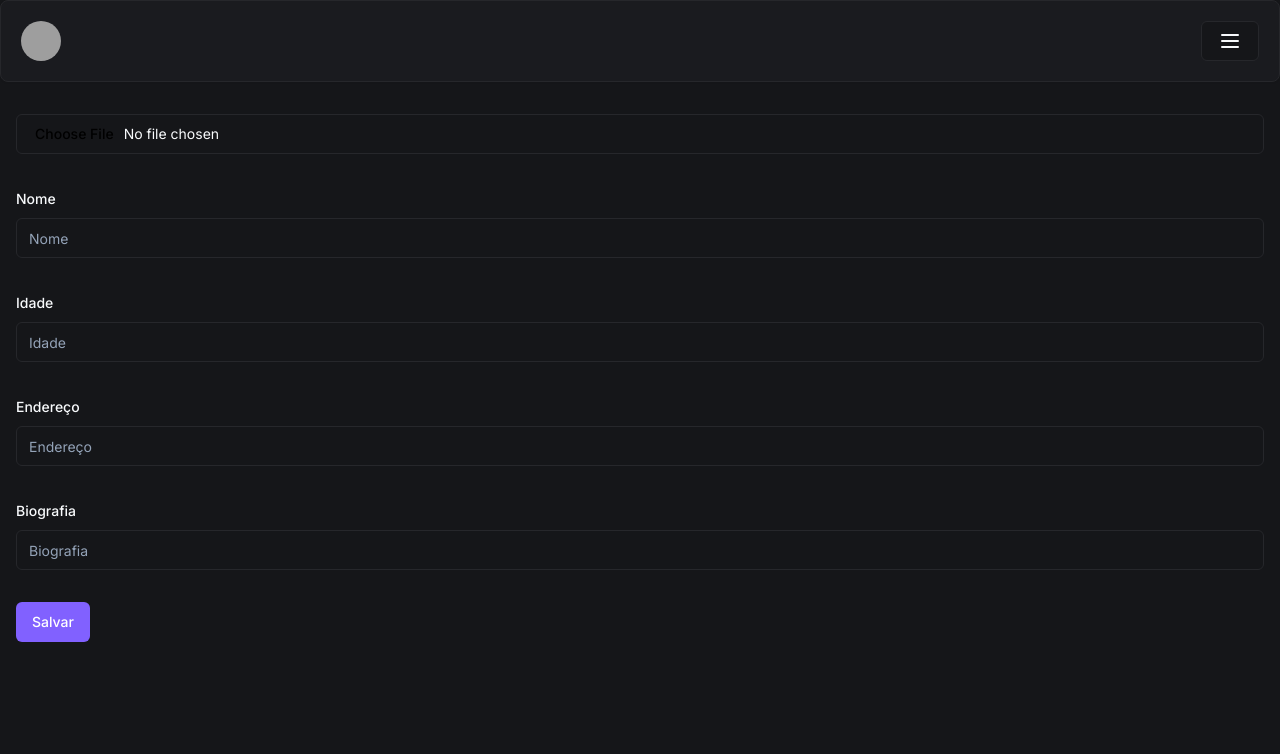
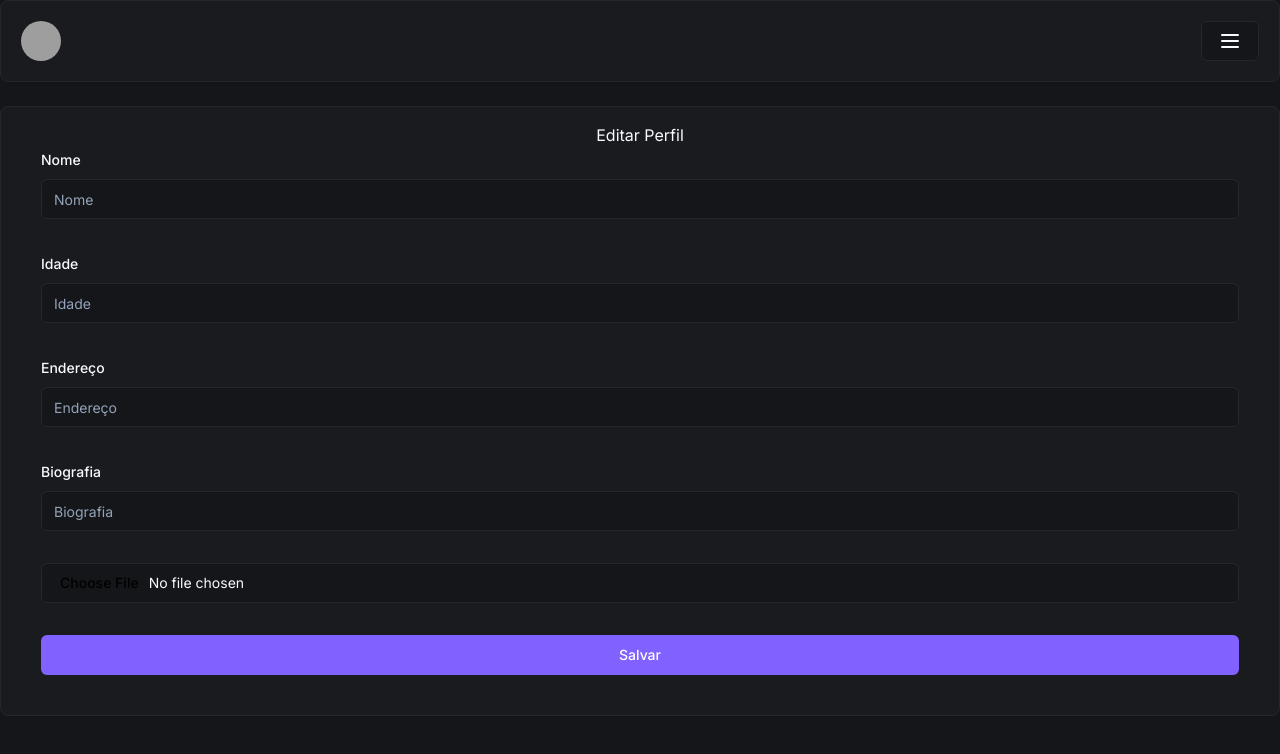
Before and after one commit to Pedrolopes041/Desafio, a Next.js app: page / in a window 1280 px wide. Shown: the top 754 px of the page. Built offline with nearby package versions, Linux system fonts and the light colour scheme; grey boxes are pictures that could not be loaded.

Commit message:
styles: style button width

```diff
--- a/app/_components/newletter-form.tsx
+++ b/app/_components/newletter-form.tsx
@@ -15,6 +15,7 @@ import {
   FormLabel,
   FormMessage,
 } from "./ui/form";
+import { Card, CardContent } from "./ui/card";
 
 const formSchema = z.object({
   nome: z.string().min(2, {
@@ -47,10 +48,11 @@ const NewsletterForm = () => {
   }
 
   return (
-    <div className="w-full p-4 mt-4">
+    <Card className="w-full p-4 mt-6">
+      <CardContent>
         <Form {...form}>
+          <h2 className="text-center">Editar Perfil</h2>
           <form onSubmit={form.handleSubmit(onSubmit)} className="space-y-8">
-          <Input id="picture" type="file" />
             <FormField
               control={form.control}
               name="nome"
@@ -103,10 +105,14 @@ const NewsletterForm = () => {
                 </FormItem>
               )}
             />
-          <Button type="submit">Salvar</Button>
+            <Input id="picture" type="file" />
+            <Button variant="default" className="w-full" type="submit">
+              Salvar
+            </Button>
           </form>
         </Form>
-    </div>
+      </CardContent>
+    </Card>
   );
 };
 
--- a/package.json
+++ b/package.json
@@ -14,6 +14,7 @@
   "dependencies": {
     "@hookform/resolvers": "^3.3.4",
     "@prisma/client": "^5.13.0",
+    "@radix-ui/react-avatar": "^1.0.4",
     "@radix-ui/react-label": "^2.0.2",
     "@radix-ui/react-menubar": "^1.0.4",
     "@radix-ui/react-slot": "^1.0.2",
```
Lines whose indentation alone changed are shown as unchanged.
